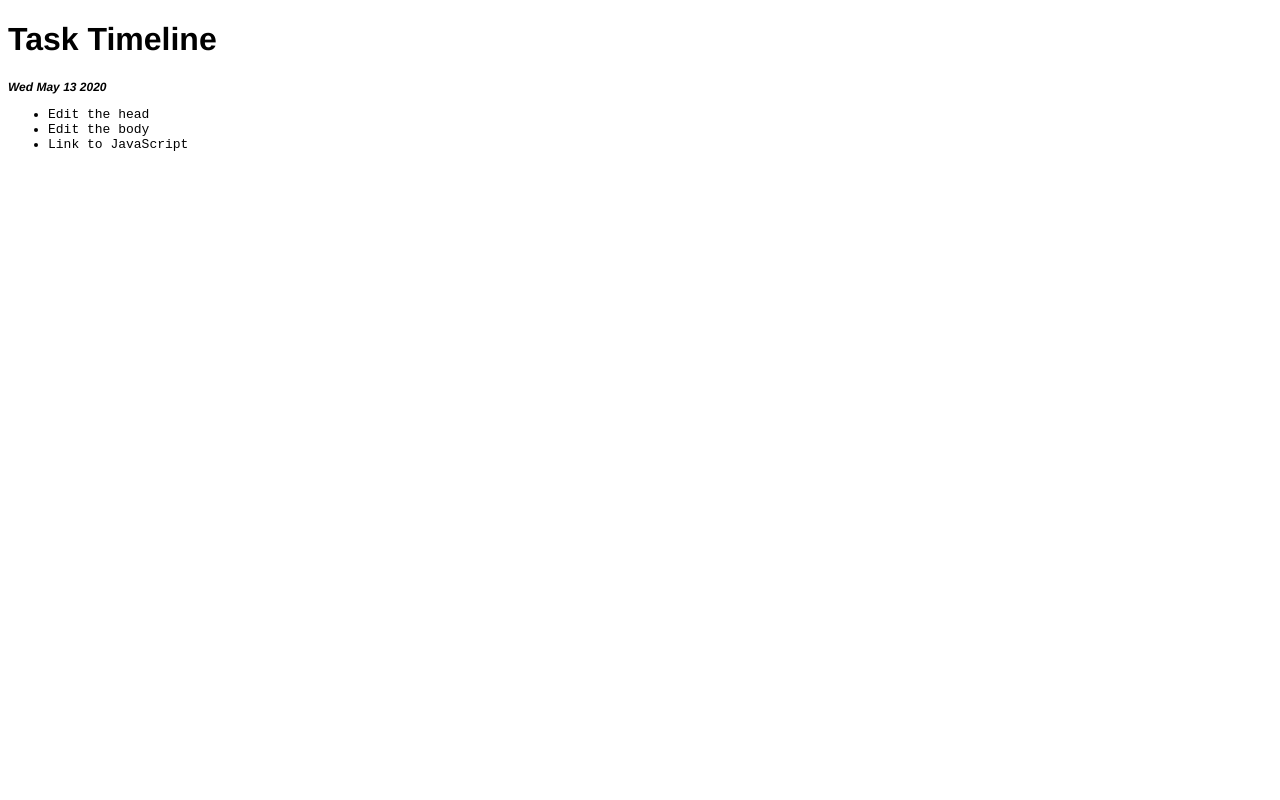
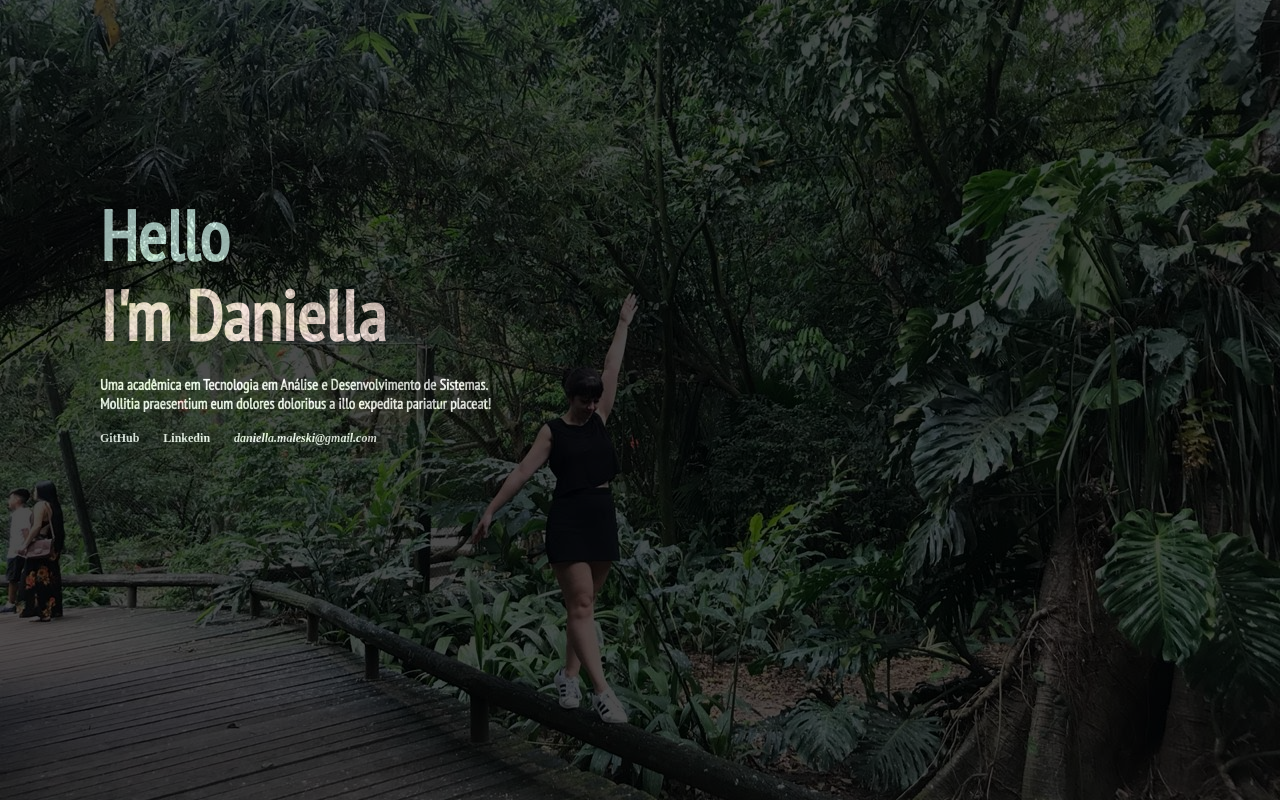
Before and after one commit to danimaleski/danimaleski.github.io, a plain HTML site: page index.html in a window 1280 px wide. Drawn offline with Linux system fonts and the light colour scheme.

Commit message:
alterações layout

```diff
--- a/index.html
+++ b/index.html
@@ -2,21 +2,32 @@
 <html lang="en" dir="ltr">
 <head>
     <meta charset="UTF-8">
-    <meta name="viewport" content="width=device-width, initial-scale=1.0">
+    <meta name="viewport" content="width=device-width, initial-scale=1.0, maximum-scale=1, user-scalable=no">
     <meta http-equiv="X-UA-Compatible" content="ie=edge">
-    <title>Document</title>
+    <meta name="description" content="Portfólio de uma acadêmica iniciante em Desenvolvimento Web">
+    <title>Daniella Maleski</title>
     <link rel="stylesheet" href="main.css">
-</head>
+    <link href="https://fonts.googleapis.com/css2?family=PT+Sans+Narrow&display=swap" rel="stylesheet"> </head>
+
 <body>
-    <h1>Task Timeline</h1>
-    <p id="date"></p>
-    <ul>
-        <li class="list">Edit the head</li>
-        <li class="list">Edit the body</li>
-        <li>Link to JavaScript</li>
-    </ul>
-    <script src="app.js"></script>
-    <noscript>You need to enable JavaScript to view the full site</noscript>
+    <div class="backoverlay">
+        <div class="title-portfolio">
+            <h1 class="title-port-name">
+                Hello<br><h1 id="nametitle">I'm Daniella</h1>
+            </h1>
+            <p>Uma acadêmica em Tecnologia em Análise e Desenvolvimento de Sistemas.<br>
+            Mollitia praesentium eum dolores doloribus a illo expedita pariatur placeat!
+            </p>
+        </div>
+
+        <div class="links-portfolio">
+            <a href="https://github.com/danimaleski" target="_blank" title="GitHub">GitHub</a>
+            <a href="https://www.linkedin.com/in/daniella-maleski/" target="_blank" title="Linkedin">Linkedin</a>
+            <a href="#" title="Email"><i>daniella.maleski@gmail.com</i></a>
+        </div>
+
+
+    </div>
 
 </body>
 </html>
--- a/main.css
+++ b/main.css
@@ -1,17 +1,52 @@
-body{
-    font-family: helvetica;
+/*Background*/
+body {
+    background-image: url("port.jpg");
+    background-position: center center;
+    background-size: cover;
+    background-repeat: no-repeat;
+    background-attachment: fixed;
+    background-color: aliceblue;
+    margin: 0;
+    height: 100%x;
+    width: 100%;
 }
-ul{
-    font-family: monospace;
+
+.backoverlay {
+    width: 100%;
+    height: 100%;
+    background: black;
+    opacity: .7;
+    position: absolute;
 }
-/*li{
-    list-style: circle;
-}
-.list{
-    list-style: square;
-}*/
-#date{
-    font-size: 12px;
-    font-style: italic;
+
+/*Texto*/
+.title-portfolio {
+    font-family: 'PT Sans Narrow', sans-serif;
+    font-size: 15px;
+    margin: 200px 0 0px 100px;
+    color: white;
     font-weight: bold;
 }
+
+h1 {
+    font-size: 70px;
+    margin: -10px 0px 0px 0px;
+}
+
+h1.title-port-name {
+    color:   #d1f2eb;
+}
+
+h1#nametitle {
+    color:  #fadbd8 ;
+}
+
+/*Links*/
+
+.links-portfolio a{
+    color: white;
+    font-weight: bold;
+    font-size: 12px;
+    text-decoration: none;
+    margin: 10px -80px 0px 100px;
+}
```
Also changed, not shown: port.jpg (added).
